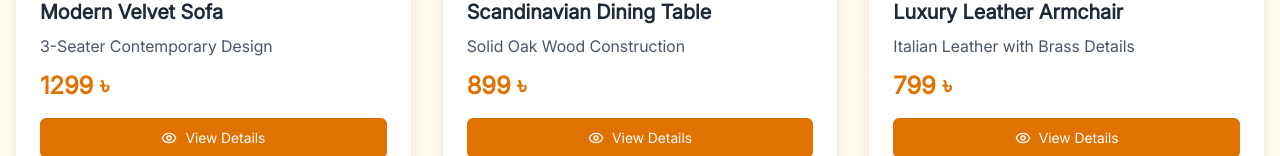
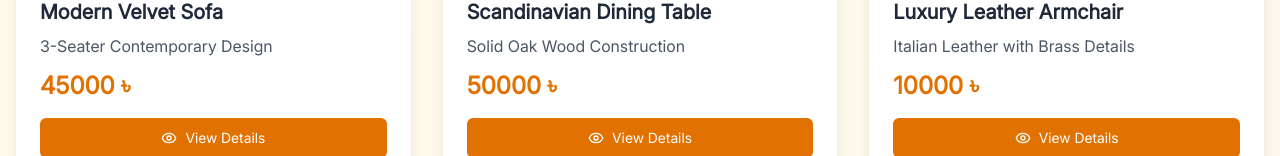
Before and after one commit to SMFaysalHaque/elegant-living, a React (Vite) app: page / in a window 1280 px wide. Shown: the part 796-952 px from the top of the page. Built offline with nearby package versions, Linux system fonts and the light colour scheme.

Commit message:
chore: update data.

```diff
--- a/src/data/data.js
+++ b/src/data/data.js
@@ -3,7 +3,7 @@ export const products = [
     id: 1,
     title: "Modern Velvet Sofa",
     subtitle: "3-Seater Contemporary Design",
-    price: 1299,
+    price: 45000,
     stock: 5,
     description:
       "Luxurious velvet upholstery meets contemporary design in this stunning 3-seater sofa. Featuring deep cushions, solid hardwood frame, and elegant brass legs. Perfect for modern living rooms seeking comfort and style.",
@@ -13,12 +13,13 @@ export const products = [
       "https://images.unsplash.com/photo-1586023492125-27b2c045efd7?w=600&h=600&fit=crop&crop=center",
       "https://images.unsplash.com/photo-1567538096630-e0c55bd6374c?w=600&h=600&fit=crop&crop=center",
     ],
+    slug: "modern-velvet-sofa",
   },
   {
     id: 2,
     title: "Scandinavian Dining Table",
     subtitle: "Solid Oak Wood Construction",
-    price: 899,
+    price: 50000,
     stock: 3,
     description:
       "Handcrafted from premium solid oak, this dining table embodies Scandinavian minimalism. Seats 6 comfortably with its clean lines and natural wood grain. A timeless piece that will anchor your dining space for generations.",
@@ -28,12 +29,13 @@ export const products = [
       "https://images.unsplash.com/photo-1586023492125-27b2c045efd7?w=600&h=600&fit=crop&crop=center",
       "https://images.unsplash.com/photo-1567538096630-e0c55bd6374c?w=600&h=600&fit=crop&crop=center",
     ],
+    slug: "scandinavian-dining-table",
   },
   {
     id: 3,
     title: "Luxury Leather Armchair",
     subtitle: "Italian Leather with Brass Details",
-    price: 799,
+    price: 10000,
     stock: 7,
     description:
       "Premium Italian leather meets expert craftsmanship in this sophisticated armchair. Features hand-finished brass details, supportive cushioning, and a swivel base. An investment piece that combines comfort with timeless elegance.",
@@ -49,7 +51,7 @@ export const products = [
     id: 4,
     title: "Industrial Coffee Table",
     subtitle: "Reclaimed Wood & Steel Frame",
-    price: 449,
+    price: 20000,
     stock: 2,
     description:
       "Urban industrial design meets rustic charm in this unique coffee table. Features reclaimed wood top with natural character marks and a powder-coated steel frame. Perfect for adding industrial flair to any modern living space.",
@@ -65,7 +67,7 @@ export const products = [
     id: 5,
     title: "Minimalist Bookshelf",
     subtitle: "5-Tier Floating Design",
-    price: 329,
+    price: 25000,
     stock: 10,
     description:
       "Clean lines and functional design define this stunning 5-tier bookshelf. Wall-mounted floating design maximizes floor space while providing ample storage. Crafted from sustainable bamboo with a smooth, natural finish.",
@@ -81,7 +83,7 @@ export const products = [
     id: 6,
     title: "Executive Office Chair",
     subtitle: "Ergonomic Mesh Back Design",
-    price: 599,
+    price: 5000,
     stock: 1,
     description:
       "Professional-grade ergonomic chair designed for all-day comfort. Features breathable mesh back, adjustable lumbar support, and premium cushioning. Height-adjustable with smooth-rolling casters for modern office environments.",
```
